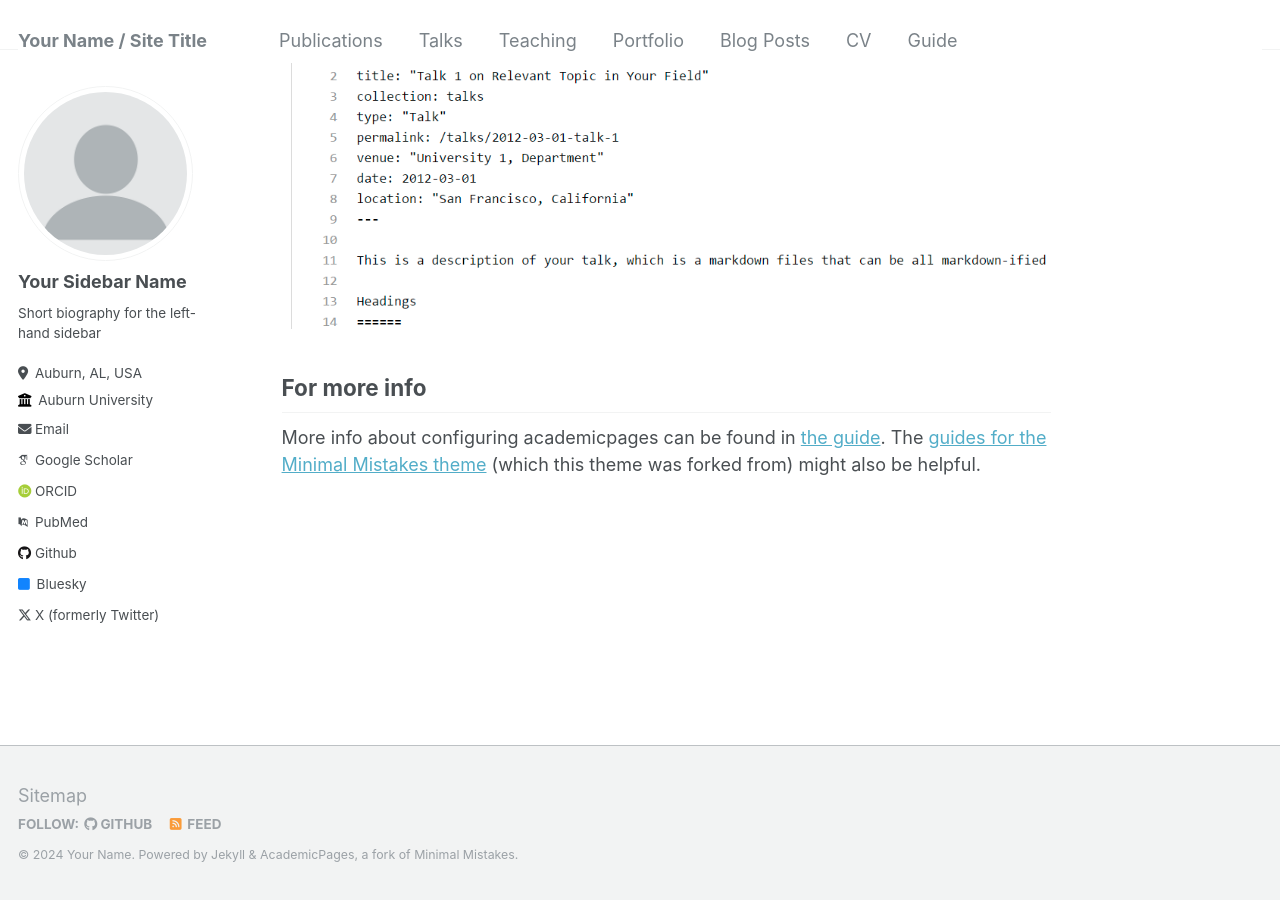
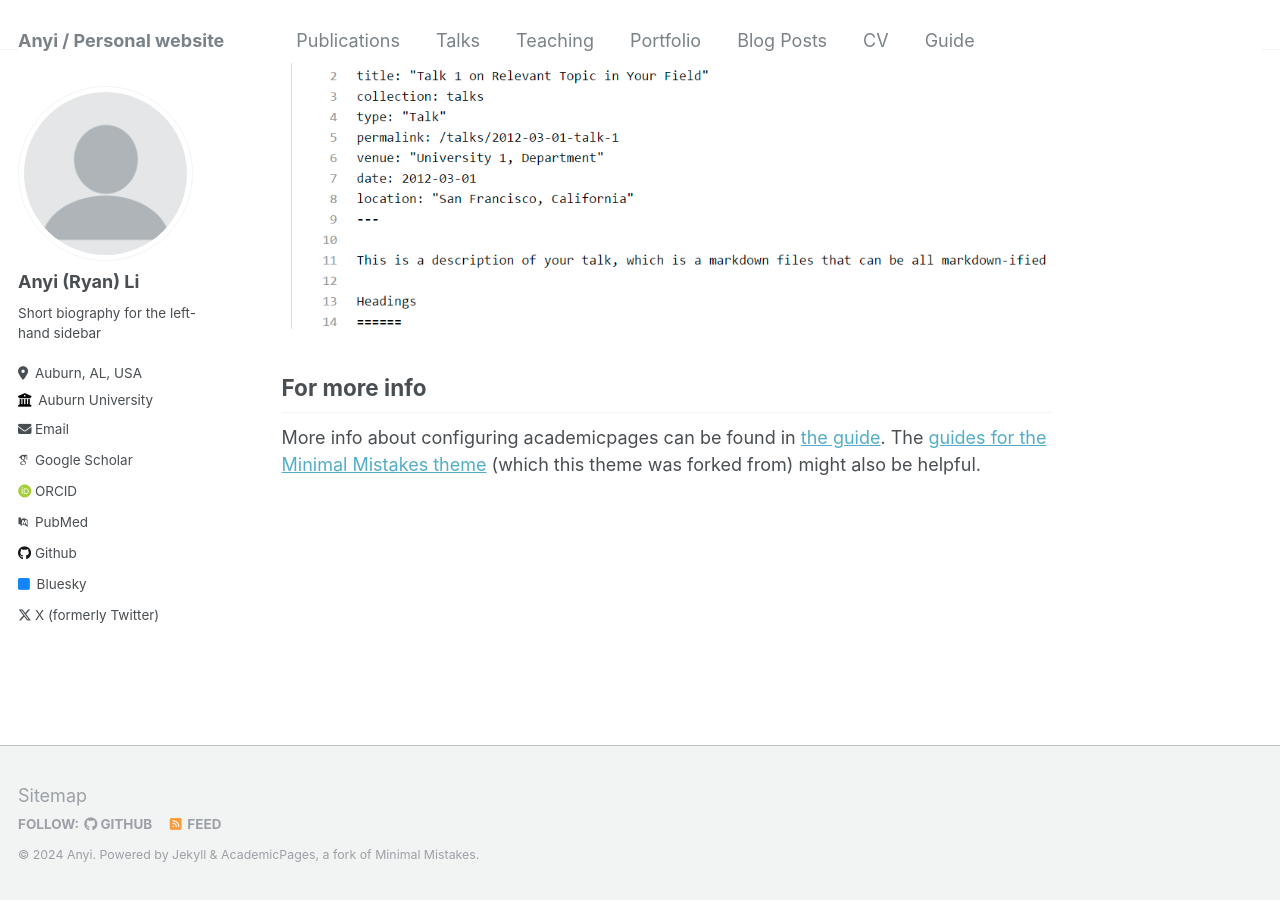
Before and after one commit to Anyi01/anyi01.github.io, a Jekyll site: the page built from _pages/about.md, in a window 1280 px wide and 900 px high, scrolled down 2640 px. Built offline with Jekyll 4.4.1, drawn with Linux system fonts in a browser that asks for light colours; some web fonts are replaced.

Commit message:
Update _config.yml

```diff
--- a/_config.yml
+++ b/_config.yml
@@ -8,9 +8,9 @@
 
 # Basic Site Settings
 locale                   : "en-US"
-title                    : "Your Name / Site Title"
+title                    : "Anyi / Personal website"
 title_separator          : "-"
-name                     : &name "Your Name"
+name                     : &name "Anyi"
 description              : &description "personal description"
 url                      : https://academicpages.github.io # the base hostname & protocol for your site e.g. "https://mmistakes.github.io"
 baseurl                  : "" # the subpath of your site, e.g. "/blog"
@@ -22,7 +22,7 @@ repository               : "academicpages/academicpages.github.io"
 author:
   # Biographic information
   avatar           : "profile.png"
-  name             : "Your Sidebar Name"
+  name             : "Anyi (Ryan) Li"
   pronouns         : # example: "she/her"
   bio              : "Short biography for the left-hand sidebar"
   location         : "Auburn, AL, USA"
```
